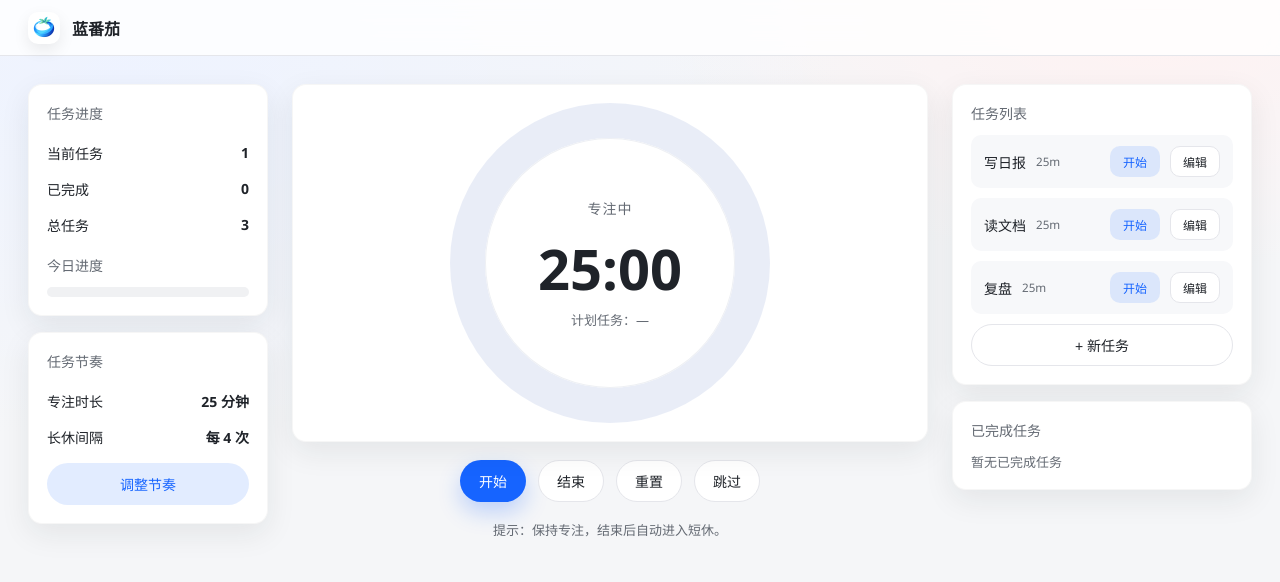
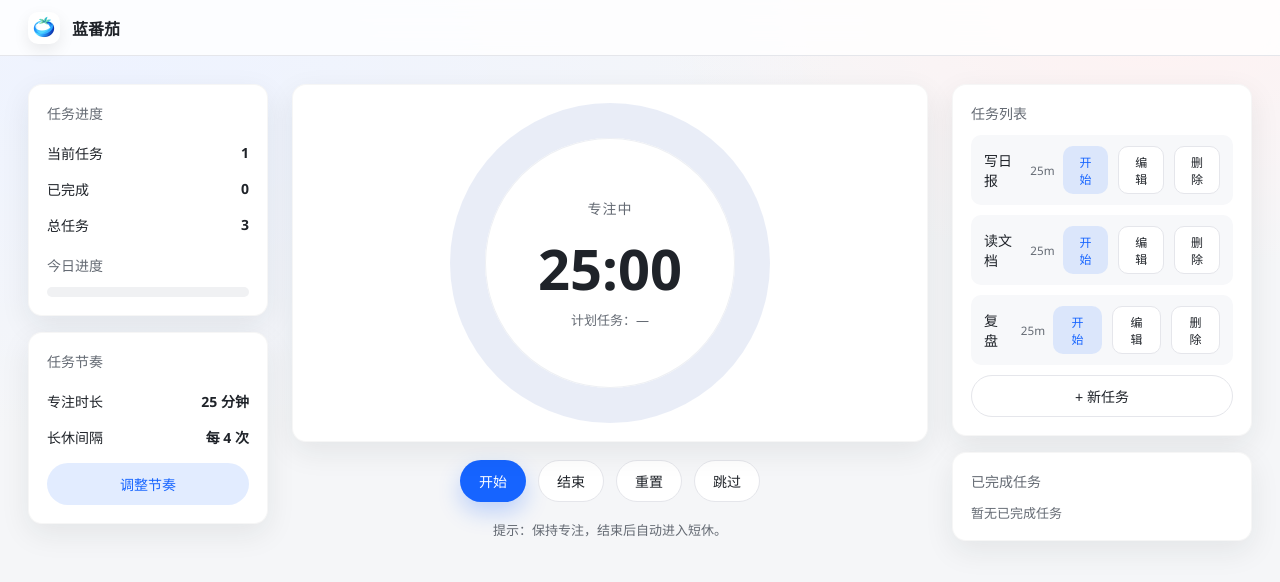
Before and after one commit to Redstonee123/Blue-tomato, a plain HTML site: page index.html in a window 1280 px wide. Drawn offline with Linux system fonts and the light colour scheme.

```diff
--- a/index.html
+++ b/index.html
@@ -760,12 +760,10 @@
         <div class="task-actions">
           <span>${name}</span><small>${duration}m</small>
         </div>
-        <div class="task-actions">
-          <button class="btn small ghost" data-action="start-task">开始</button>
-          <button class="btn small" data-action="edit-task">编辑</button>
-        </div>
+        <div class="task-actions task-buttons"></div>
       `;
       attachDrag(row);
+      setTaskState(row, "active");
       return row;
     }
 
@@ -778,6 +776,7 @@
       doneListEl.appendChild(taskEl);
       checkDoneEmpty();
       updateStats();
+      saveTasks();
     }
 
     let dragItem = null;
@@ -814,6 +813,7 @@
           dragItem = null;
           checkDoneEmpty();
           updateStats();
+          saveTasks();
         }
       });
     }
@@ -823,6 +823,65 @@
       if (!hasTask && doneEmptyEl && !doneEmptyEl.parentElement) {
         doneListEl.appendChild(doneEmptyEl);
       }
+    }
+
+    function saveTasks() {
+      const data = [];
+      taskListEl.querySelectorAll(".task").forEach((el) => {
+        data.push({
+          name: el.getAttribute("data-name") || "",
+          duration: parseInt(el.getAttribute("data-duration") || "25", 10) || 25,
+          status: "active",
+        });
+      });
+      doneListEl.querySelectorAll(".task").forEach((el) => {
+        data.push({
+          name: el.getAttribute("data-name") || "",
+          duration: parseInt(el.getAttribute("data-duration") || "25", 10) || 25,
+          status: "done",
+        });
+      });
+      try {
+        localStorage.setItem("pomodoro_tasks", JSON.stringify(data));
+      } catch (e) {
+        console.warn("保存任务失败", e);
+      }
+    }
+
+    function loadTasks() {
+      let data = [];
+      try {
+        const raw = localStorage.getItem("pomodoro_tasks");
+        if (raw) data = JSON.parse(raw);
+      } catch (e) {
+        console.warn("读取任务失败，使用默认任务", e);
+      }
+
+      if (!Array.isArray(data) || data.length === 0) {
+        data = [
+          { name: "写日报", duration: 25, status: "active" },
+          { name: "读文档", duration: 25, status: "active" },
+          { name: "复盘", duration: 25, status: "active" },
+        ];
+      }
+
+      taskListEl.innerHTML = "";
+      doneListEl.innerHTML = "";
+
+      data.forEach((item) => {
+        const row = createTaskElement(item.name, item.duration);
+        if (item.status === "done") {
+          setTaskState(row, "done");
+          doneListEl.appendChild(row);
+        } else {
+          setTaskState(row, "active");
+          taskListEl.appendChild(row);
+        }
+      });
+
+      checkDoneEmpty();
+      updateStats();
+      saveTasks();
     }
 
     function updateStats() {
@@ -845,17 +904,18 @@
     }
 
     function setTaskState(taskEl, state) {
-      const actionBars = taskEl.querySelectorAll(".task-actions");
-      const buttonsBar = actionBars[actionBars.length - 1];
+      const buttonsBar = taskEl.querySelector(".task-buttons");
       if (!buttonsBar) return;
       if (state === "active") {
         buttonsBar.innerHTML = `
           <button class="btn small ghost" data-action="start-task">开始</button>
           <button class="btn small" data-action="edit-task">编辑</button>
+          <button class="btn small" data-action="delete-task">删除</button>
         `;
       } else {
         buttonsBar.innerHTML = `
           <button class="btn small ghost" data-action="copy-task">复制</button>
+          <button class="btn small" data-action="delete-task">删除</button>
         `;
       }
     }
@@ -922,8 +982,19 @@
         taskListEl.appendChild(copy);
         checkDoneEmpty();
         updateStats();
+        saveTasks();
+      }
+
+      if (action === "delete-task") {
+        taskEl.remove();
+        checkDoneEmpty();
+        updateStats();
+        saveTasks();
       }
     }
+
+    // 初始加载任务数据
+    loadTasks();
 
     taskListEl.addEventListener("click", (e) => handleTaskClick(taskListEl, e));
     doneListEl.addEventListener("click", (e) => handleTaskClick(doneListEl, e));
@@ -956,6 +1027,7 @@
       document.getElementById("taskDuration").value = "25";
       editingTaskEl = null;
       updateStats();
+      saveTasks();
     });
 
     // 结束按钮：停止当前番茄并清空队列
```
